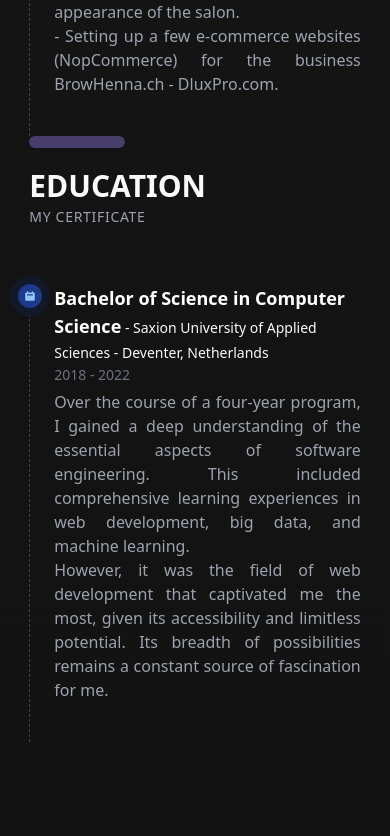
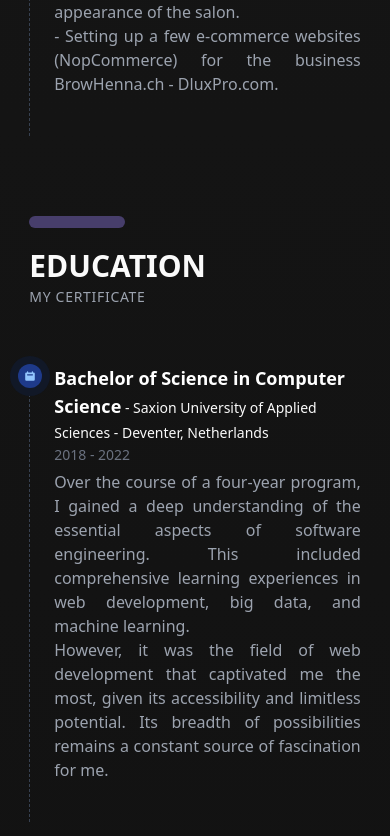
Before and after one commit to tranmani/portfolio, a Next.js app: page / in a window 390 px wide. Shown: the part 3960-4796 px from the top of the page. Built offline with nearby package versions, Linux system fonts and the light colour scheme.

Commit message:
added margin to experience in mobile

```diff
--- a/components/Sections/Experience.tsx
+++ b/components/Sections/Experience.tsx
@@ -54,7 +54,7 @@ const Experience: React.FC = () => {
         </div>
       </div>
       {/* Education */}
-      <div className="flex flex-wrap gap-x-8 md:flex-nowrap lg:gap-x-20">
+      <div className="mt-20 flex flex-wrap gap-x-8 md:mt-0 md:flex-nowrap lg:gap-x-20">
         <div className="basis-[100%] md:basis-[30%] lg:basis-[20%]">
           <div className="mb-14 before:mb-5 before:block before:h-3 before:w-24 before:rounded-md before:bg-[rgba(105,90,166,0.6)] sm:text-left">
             <h3 className="text-3xl font-semibold uppercase">Education</h3>
```
